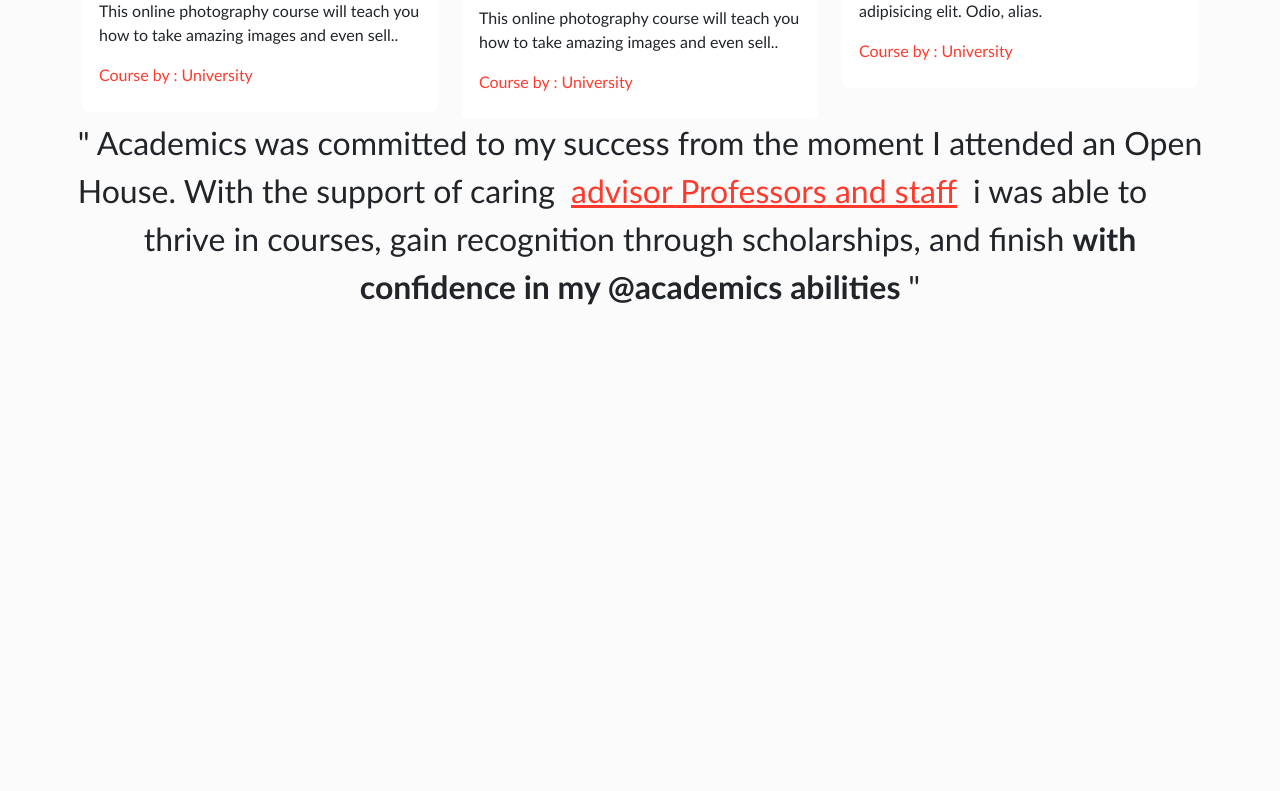
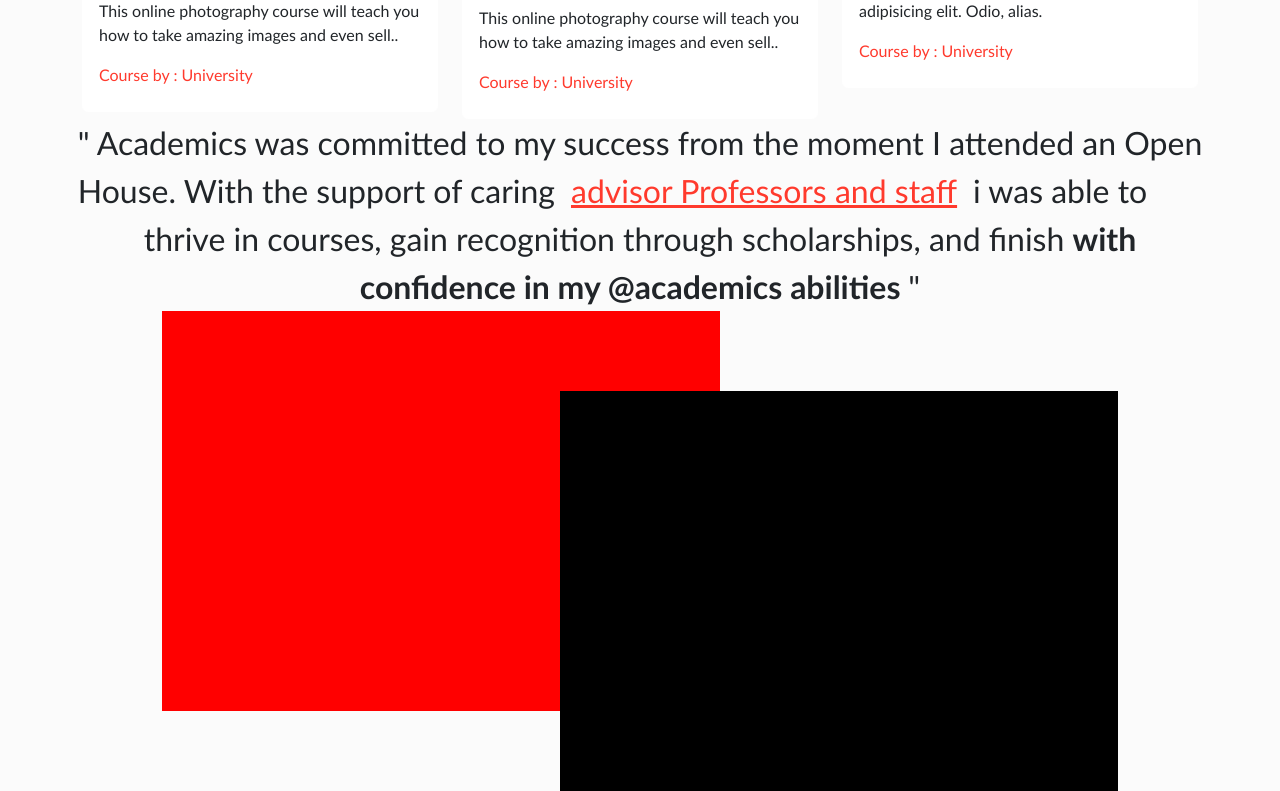
Before and after one commit to devitoangelo/proj-html-vuejs, a Vue app: page / in a window 1280 px wide. Shown: the part 1641-2432 px from the top of the page. Before the commit the page ends 1952 px from the top, so only its background shows below. Built offline with nearby package versions, Linux system fonts and the light colour scheme.

Commit message:
only style container_event

```diff
--- a/src/App.vue
+++ b/src/App.vue
@@ -238,7 +238,7 @@ export default {
     <!-- subtitle2 -->
     <div class="subtitle" style="font-size: 2rem;">
       <div style="text-align: center;">
-       " Academics was committed to my success from the moment I attended an Open <br>
+        " Academics was committed to my success from the moment I attended an Open <br>
         <nav class="d-flex">House. With the support of caring<p class="color_subtitle">advisor Professors and staff</p>
           i was able to</nav>
         <div style="margin-top: -1rem;">
@@ -247,6 +247,18 @@ export default {
           </strong>
           "
         </div>
+      </div>
+    </div>
+
+
+    <!-- container_event -->
+    <div class="container d-flex" style="justify-content: center;">
+      <div style="background-color: red; height: 400px; width: 50%;">
+
+
+      </div>
+      <div style="background-color: black; height: 400px; width: 50%; margin-left: -10rem;margin-top: 5rem;">
+
       </div>
     </div>
 
```
